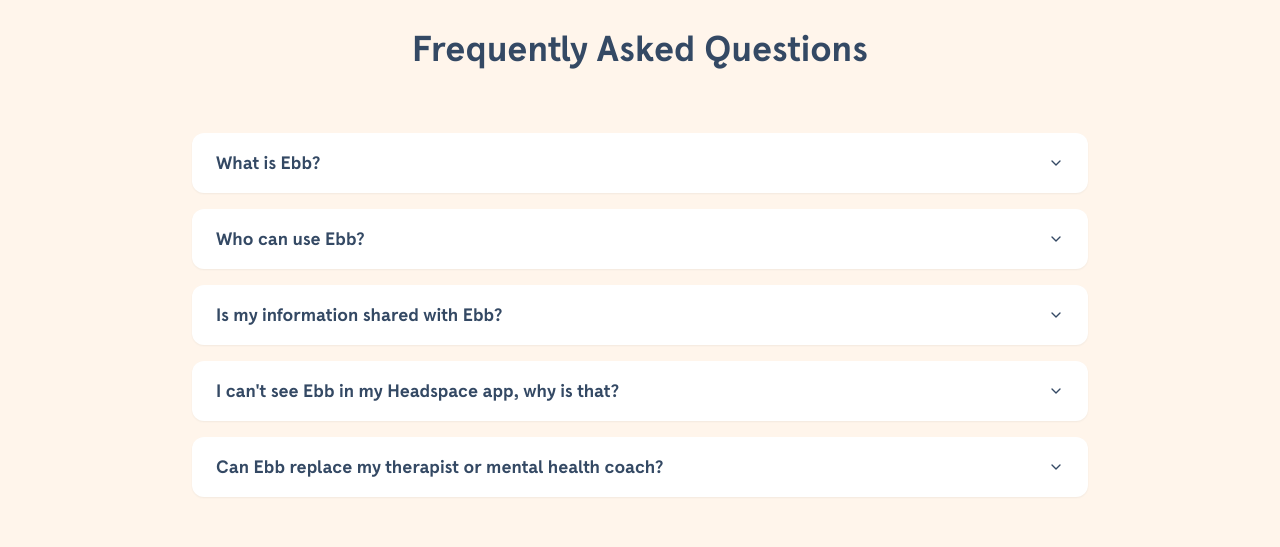
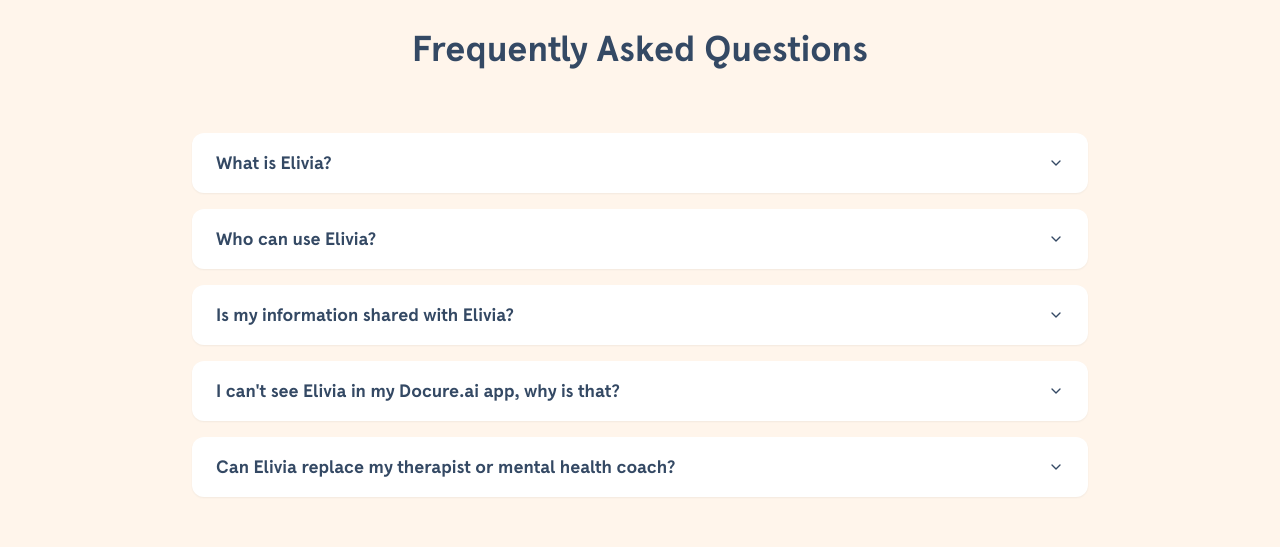
Before and after one commit to manan-a537/Healthcare, a Next.js app in the folder headspace-ebb-clone/: page / in a window 1280 px wide. Shown: the part 4400-4947 px from the top of the page. Built offline with nearby package versions, Linux system fonts and the light colour scheme.

Commit message:
Update FAQSection.jsx

```diff
--- a/headspace-ebb-clone/src/components/FAQSection.jsx
+++ b/headspace-ebb-clone/src/components/FAQSection.jsx
@@ -16,46 +16,46 @@
         <Accordion type="single" collapsible className="space-y-4">
           <AccordionItem value="item-1" className="bg-white rounded-xl overflow-hidden border-none shadow-sm">
             <AccordionTrigger className="px-6 py-4 text-headspace-dark-blue font-bold text-lg hover:no-underline">
-              What is Ebb?
+              What is Elivia?
             </AccordionTrigger>
             <AccordionContent className="px-6 pb-4 text-headspace-dark-blue">
-              Ebb is an empathetic conversational AI chatbot that helps members actively self-reflect. Regular self-reflection can be a tool for mental and emotional health. With the guidance of Ebb, members will have a space within the Headspace app to pause, reflect, and sort out their thoughts. Members can also receive recommendations for relevant content, helpful exercises and activities based on what they share with Ebb. Ebb draws from Headspace content to make personalized, tailored recommendations to Headspace members.
+              Elivia is an empathetic conversational AI chatbot that helps members actively self-reflect. Regular self-reflection can be a tool for mental and emotional health. With the guidance of Elivia, members will have a space within the Docure.ai app to pause, reflect, and sort out their thoughts. Members can also receive recommendations for relevant content, helpful exercises and activities based on what they share with Elivia. Elivia draws from Docure.ai content to make personalized, tailored recommendations to Docure.ai members.
             </AccordionContent>
           </AccordionItem>
 
           <AccordionItem value="item-2" className="bg-white rounded-xl overflow-hidden border-none shadow-sm">
             <AccordionTrigger className="px-6 py-4 text-headspace-dark-blue font-bold text-lg hover:no-underline">
-              Who can use Ebb?
+              Who can use Elivia?
             </AccordionTrigger>
             <AccordionContent className="px-6 pb-4 text-headspace-dark-blue">
-              At this time, Ebb is available to all Headspace subscribers based in the United States, United Kingdom, Australia, and Canada. Ebb is only for individuals aged 18 and up. Ebb is only available in English. We are currently working to mindfully deploy access to Ebb to our members that access Headspace through their employers, health plan, and navigation partners.
+              At this time, Elivia is available to all Docure.ai subscribers based in the United States, United Kingdom, Australia, and Canada. Elivia is only for individuals aged 18 and up. Elivia is only available in English. We are currently working to mindfully deploy access to Elivia to our members that access Docure.ai through their employers, health plan, and navigation partners.
             </AccordionContent>
           </AccordionItem>
 
           <AccordionItem value="item-3" className="bg-white rounded-xl overflow-hidden border-none shadow-sm">
             <AccordionTrigger className="px-6 py-4 text-headspace-dark-blue font-bold text-lg hover:no-underline">
-              Is my information shared with Ebb?
+              Is my information shared with Elivia?
             </AccordionTrigger>
             <AccordionContent className="px-6 pb-4 text-headspace-dark-blue">
-              All messages to Ebb are encrypted and no reflections are shared with unauthorized third parties, nor are they used for targeted advertising purposes. If you have a care team through Headspace, information that you enter into Ebb is not shared with them, unless you elect to share this information.
+              All messages to Elivia are encrypted and no reflections are shared with unauthorized third parties, nor are they used for targeted advertising purposes. If you have a care team through Docure.ai, information that you enter into Elivia is not shared with them, unless you elect to share this information.
             </AccordionContent>
           </AccordionItem>
 
           <AccordionItem value="item-4" className="bg-white rounded-xl overflow-hidden border-none shadow-sm">
             <AccordionTrigger className="px-6 py-4 text-headspace-dark-blue font-bold text-lg hover:no-underline">
-              I can't see Ebb in my Headspace app, why is that?
+              I can't see Elivia in my Docure.ai app, why is that?
             </AccordionTrigger>
             <AccordionContent className="px-6 pb-4 text-headspace-dark-blue">
-              Ebb is available to those that are based in the United States, United Kingdom, Canada, and Australia, and use the English version of Headspace. If you have access to Headspace through your employer, health plan, or navigation partner, Ebb may not be available to you yet. We're working on mindfully deploying Ebb to all members.
+              Elivia is available to those that are based in the United States, United Kingdom, Canada, and Australia, and use the English version of Docure.ai . If you have access to Docure.ai through your employer, health plan, or navigation partner, Elivia may not be available to you yet. We're working on mindfully deploying Elivia to all members.
             </AccordionContent>
           </AccordionItem>
 
           <AccordionItem value="item-5" className="bg-white rounded-xl overflow-hidden border-none shadow-sm">
             <AccordionTrigger className="px-6 py-4 text-headspace-dark-blue font-bold text-lg hover:no-underline">
-              Can Ebb replace my therapist or mental health coach?
+              Can Elivia replace my therapist or mental health coach?
             </AccordionTrigger>
             <AccordionContent className="px-6 pb-4 text-headspace-dark-blue">
-              No, Ebb is not a substitute for human care. Ebb does not provide clinical mental health services and is not monitored in real time by a human. If you need support for a mental health condition, please talk with a licensed provider. Ebb is designed to be a complementary tool in your mental health toolkit, helping you develop self-reflection habits and mindfulness practices.
+              No, Elivia is not a substitute for human care. Elivia does not provide clinical mental health services and is not monitored in real time by a human. If you need support for a mental health condition, please talk with a licensed provider. Elivia is designed to be a complementary tool in your mental health toolkit, helping you develop self-reflection habits and mindfulness practices.
             </AccordionContent>
           </AccordionItem>
         </Accordion>
```
